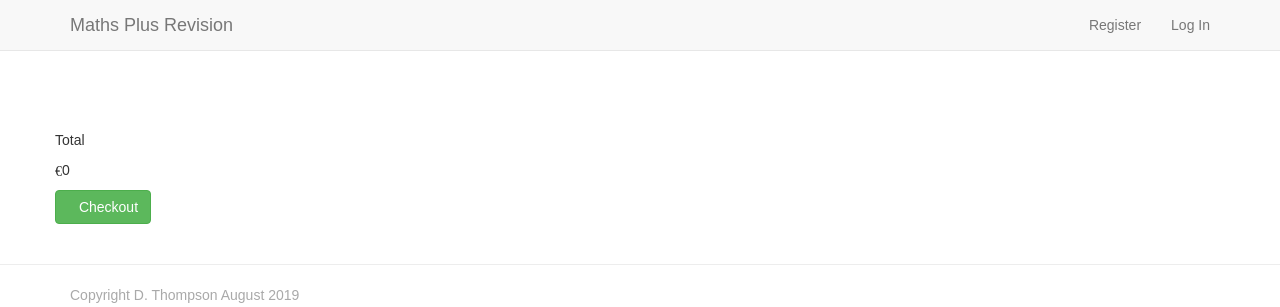
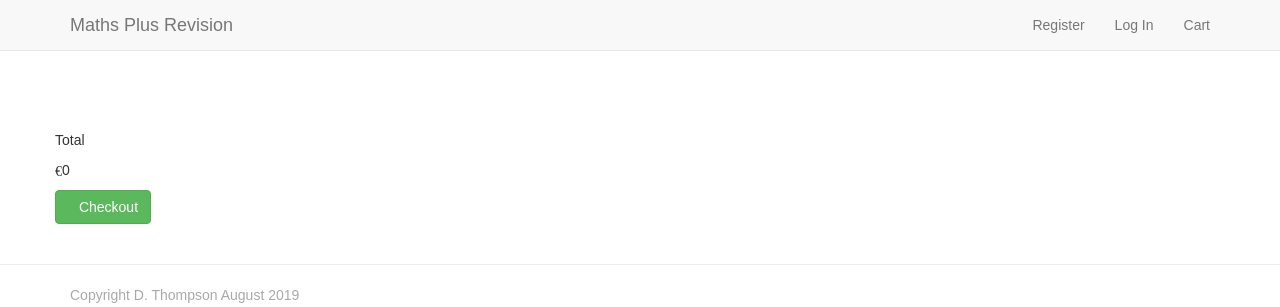
Before and after one commit to Code-Institute-Submissions/debbiect246-mathsplusrevision, a Django app: page /cart/ in a window 1280 px wide. Shown: the top 307 px of the page. Run offline with Django 3.2, Linux system fonts and the light colour scheme; some libraries are stand-ins or nearby versions; some web fonts are replaced.

Commit message:
link to shopping cart added to navigation bar

```diff
--- a/templates/base.html
+++ b/templates/base.html
@@ -34,6 +34,14 @@
                         <li><a href="{% url 'register' %}">Register</a></li>
                         <li><a href="{% url 'login' %}">Log In</a></li>
                     {% endif %}
+                    <li>
+                        <a href="{% url 'view_cart' %}">
+                            <i class="fa fa-shipping-cart"></i>Cart
+                            {% if product_count > 0 %}
+                            <label class="badge badge-warning">{{ product_count }}</label>
+                            {% endif %}
+                        </a>
+                    </li>
                 </ul>
             </div>
         </div>
```
